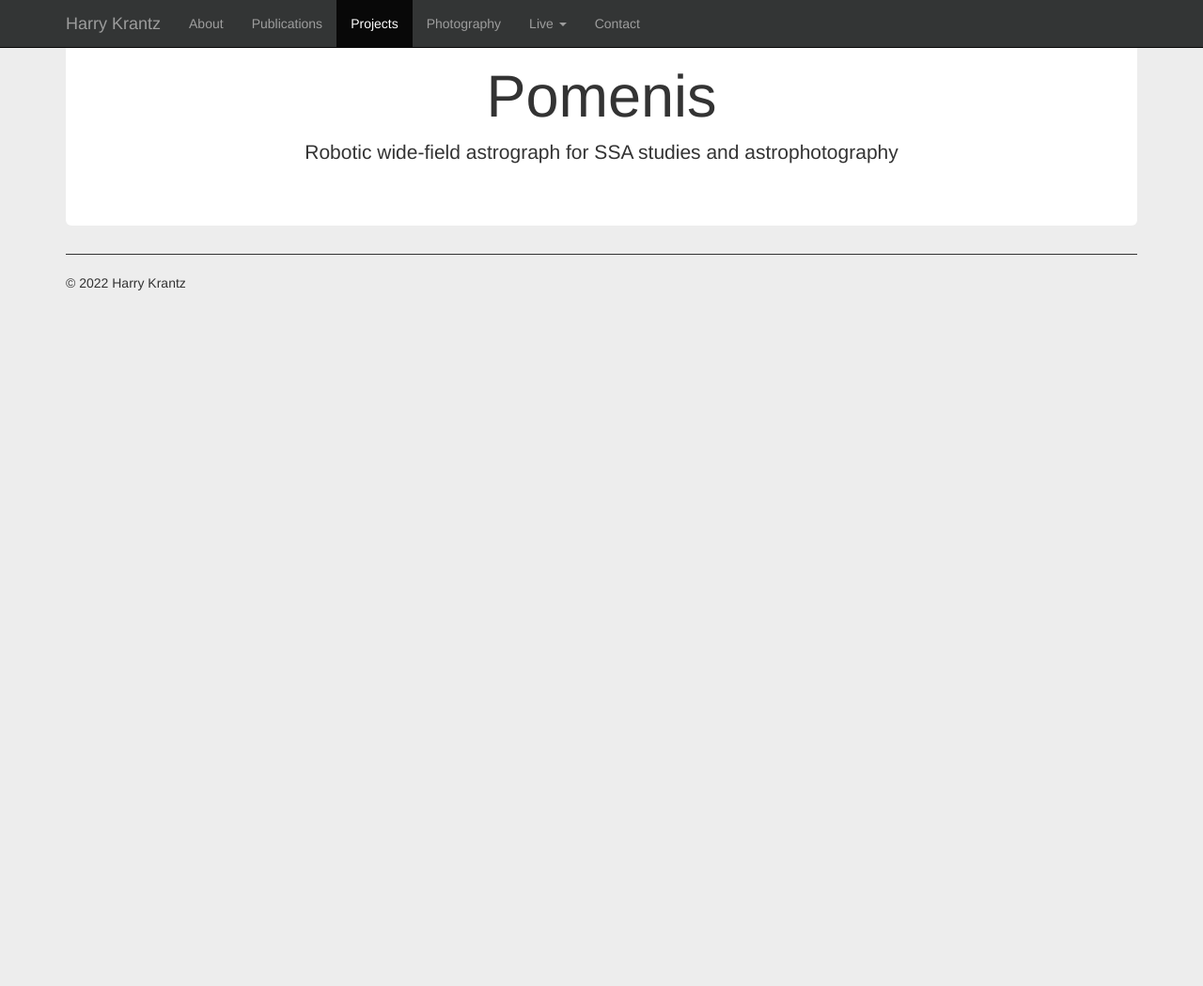
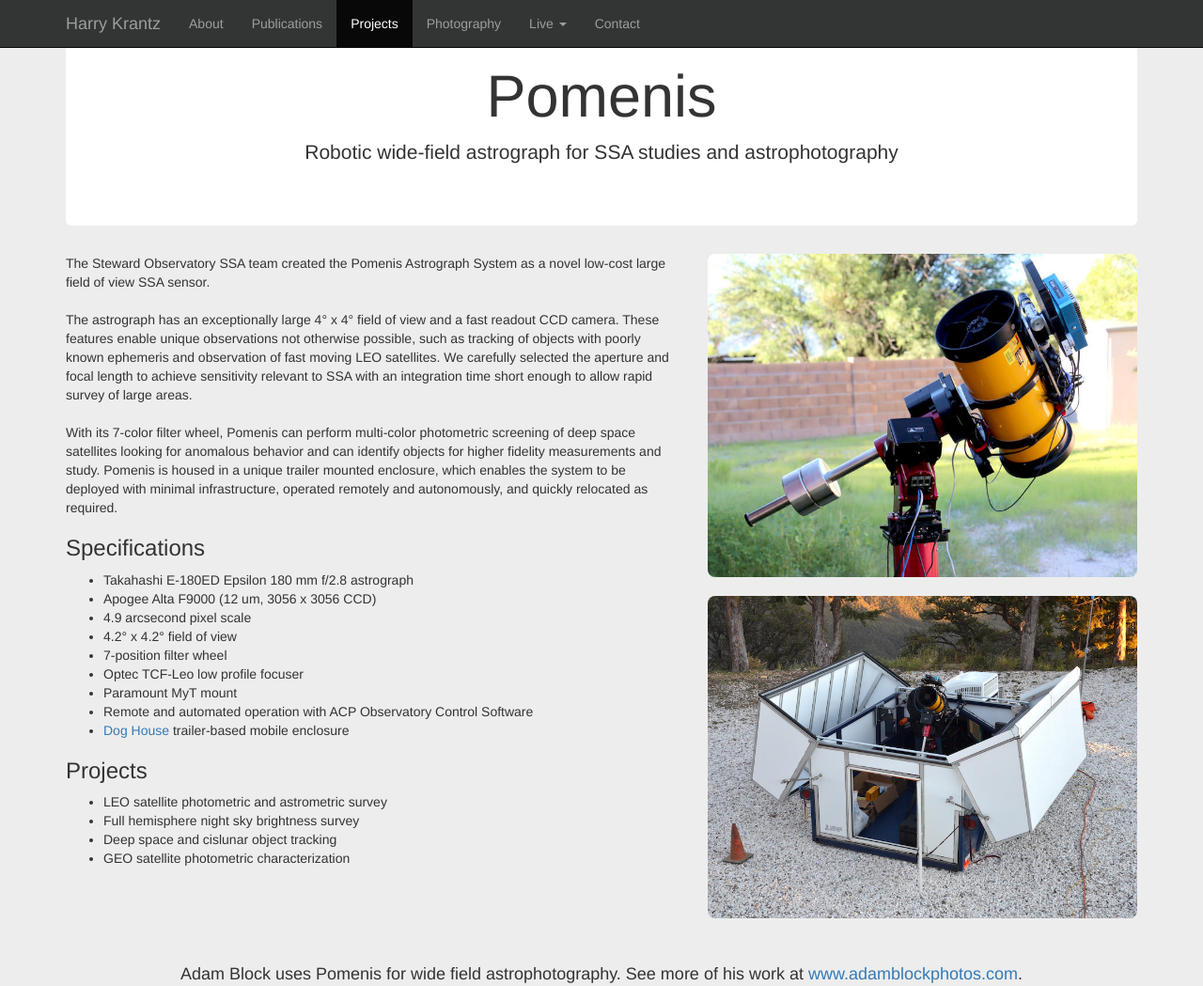
Before and after one commit to harryk333/harryk333.github.io, a plain HTML site: page projects/pomenis.html in a window 1280 px wide. Shown: the top 1049 px of the page at 94% size. Before the commit the page ends 800 px from the top, so only its background shows below. Drawn offline with nearby package versions, Linux system fonts and the light colour scheme.

Commit message:
Populate Pomenis page

```diff
--- a/projects/pomenis.html
+++ b/projects/pomenis.html
@@ -57,6 +57,64 @@
           <p>Robotic wide-field astrograph for SSA studies and astrophotography</p>
       </div>
 
+      <div class="row">
+
+        <div class="col-sm-7">
+          <p>
+            The Steward Observatory SSA team created the Pomenis Astrograph System as a novel low-cost large field of view SSA sensor.
+
+            <br><br>
+
+            The astrograph has an exceptionally large 4° x 4° field of view and a fast readout CCD camera. These features enable unique observations not otherwise possible, such as tracking of objects with poorly known ephemeris and observation of fast moving LEO satellites. We carefully selected the aperture and focal length to achieve sensitivity relevant to SSA with an integration time short enough to allow rapid survey of large areas.
+
+            <br><br>
+
+            With its 7-color filter wheel, Pomenis can perform multi-color photometric screening of deep space satellites looking for anomalous behavior and can identify objects for higher fidelity measurements and study. Pomenis is housed in a unique trailer mounted enclosure, which enables the system to be deployed with minimal infrastructure, operated remotely and autonomously, and quickly relocated as required.
+          </p>
+
+          <h3>Specifications</h3>
+          <ul>
+            <li>Takahashi E-180ED Epsilon 180 mm f/2.8 astrograph</li>
+            <li>Apogee Alta F9000 (12 um, 3056 x 3056 CCD)</li>
+            <li>4.9 arcsecond pixel scale</li>
+            <li>4.2° x 4.2° field of view</li>
+            <li>7-position filter wheel</li>
+            <li>Optec TCF-Leo low profile focuser</li>
+            <li>Paramount MyT mount</li>
+            <li>Remote and automated operation with ACP Observatory Control Software</li>
+            <li><a href="./doghouse.html">Dog House</a> trailer-based mobile enclosure</li>
+          </ul>
+
+          <h3>Projects</h3>
+          <ul>
+            <li>LEO satellite photometric and astrometric survey</li>
+            <li>Full hemisphere night sky brightness survey</li>
+            <li>Deep space and cislunar object tracking</li>
+            <li>GEO satellite photometric characterization</li>
+          </ul>
+
+        </div>
+
+        <div class="col-sm-5 text-center">
+          <img class="img-responsive" src="../images/pomenisTelescope.jpg" alt="The Pomenis telescope" style="border-radius: 8px;display: block; margin:auto;" >
+          <br>
+          <img class="img-responsive" src="../images/dogHouseOpen.jpeg" alt="Dog House Open" style="border-radius: 8px;display: block; margin:auto;" >
+        </div>
+
+      </div>
+
+      <br><br>
+
+      <div class="row">
+        <center>
+          <h4>
+            Adam Block uses Pomenis for wide field astrophotography. See more of his work at <a href="https://www.adamblockphotos.com">www.adamblockphotos.com</a>.
+          </h4>
+        </center>
+
+        <img class="img-responsive" src="../images/m42.jpg" alt="Orion's Belt and M42 as recorded by Pomenis" style="border-radius: 8px;display: block; margin:auto;" >
+      </div>
+
 
 
       <hr>
```
Also changed, not shown: images/m42.jpg (added).
